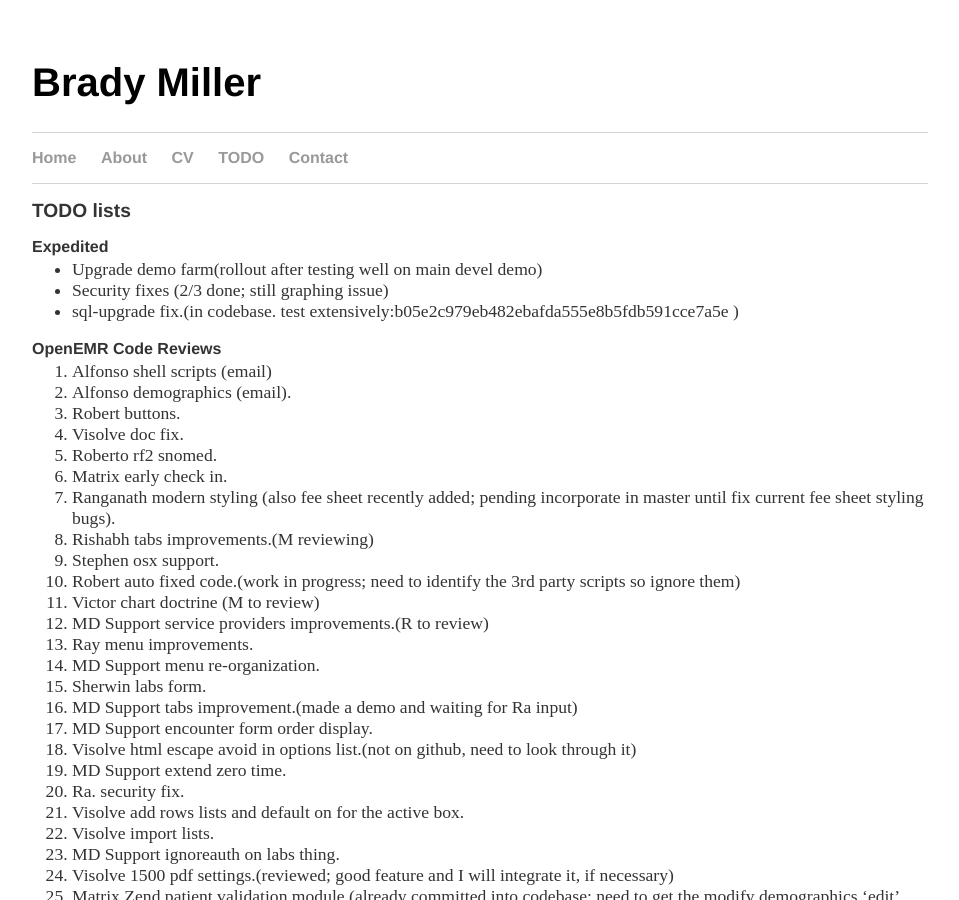
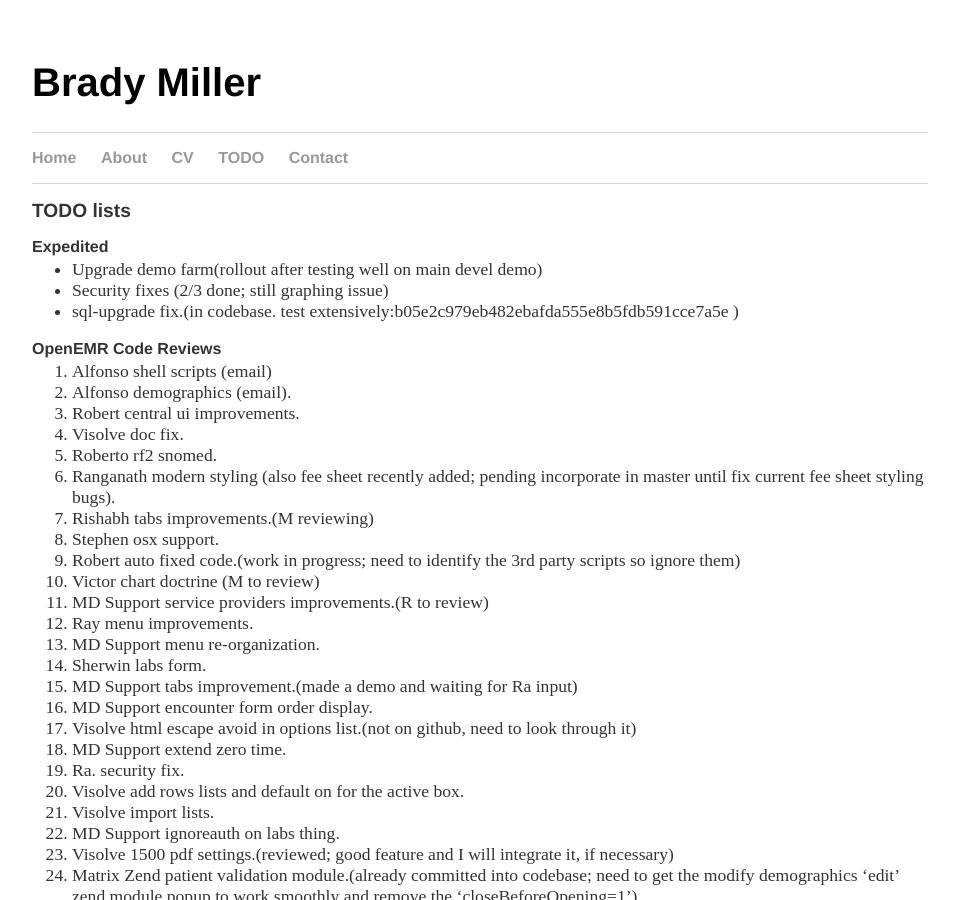
Before and after one commit to bradymiller/bradymiller.github.io, a Jekyll site: the page built from todo/index.md, in a window 1280 px wide and 900 px high. Shown: the whole window, without its empty margins (160-1119 px from the left). Built offline with Jekyll 4.4.1, drawn with Linux system fonts in a browser that asks for light colours; our own code applies the rules of GitHub Pages for plain Markdown files.

Commit message:
Update index.md

```diff
--- a/todo/index.md
+++ b/todo/index.md
@@ -11,10 +11,9 @@
 ### OpenEMR Code Reviews
 1. Alfonso shell scripts (email)
 1. Alfonso demographics (email).
-1. Robert buttons.
+1. Robert central ui improvements.
 1. Visolve doc fix.
 1. Roberto rf2 snomed.
-1. Matrix early check in.
 1. Ranganath modern styling (also fee sheet recently added; pending incorporate in master until fix current fee sheet styling bugs).
 1. Rishabh tabs improvements.(M reviewing)
 1. Stephen osx support.
```
